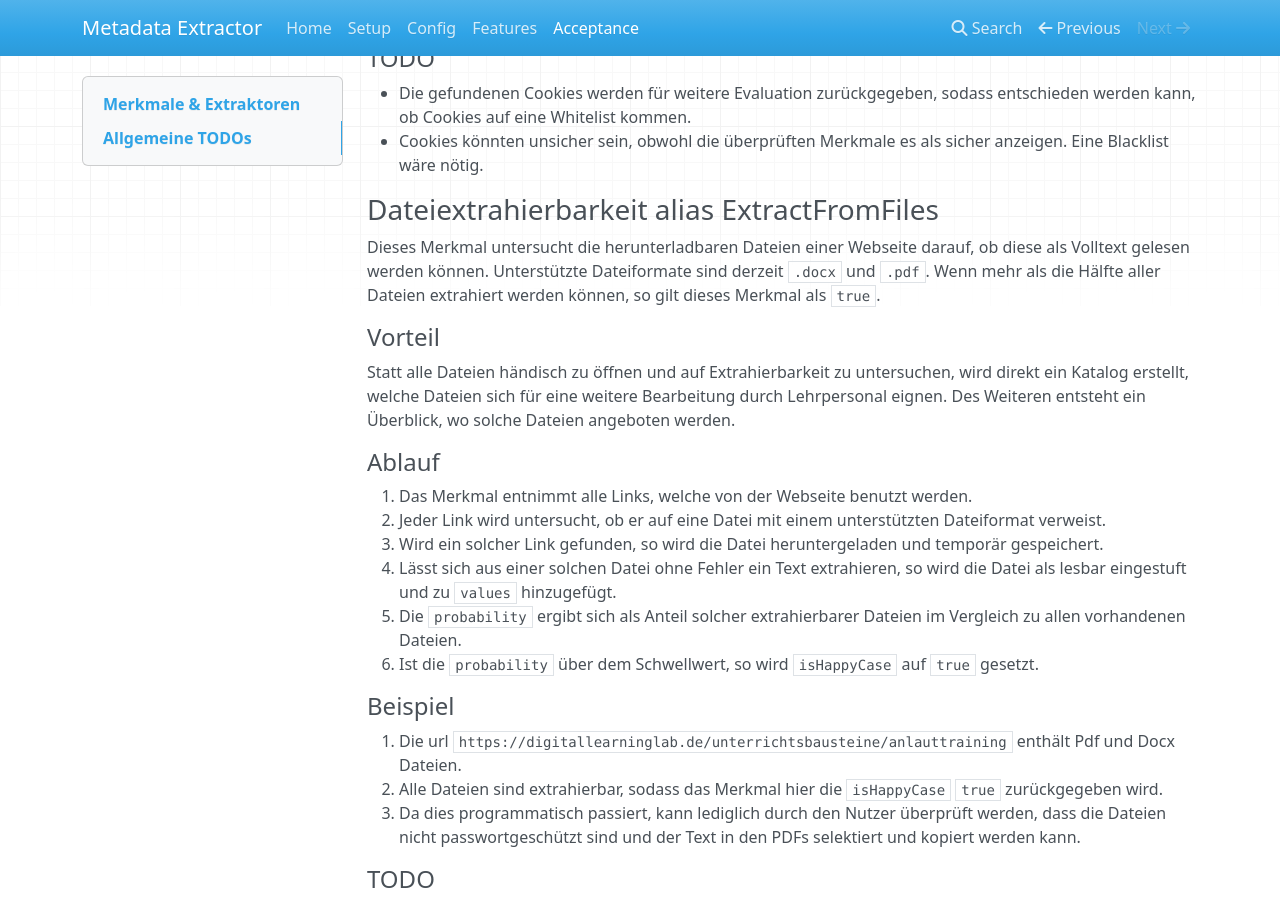
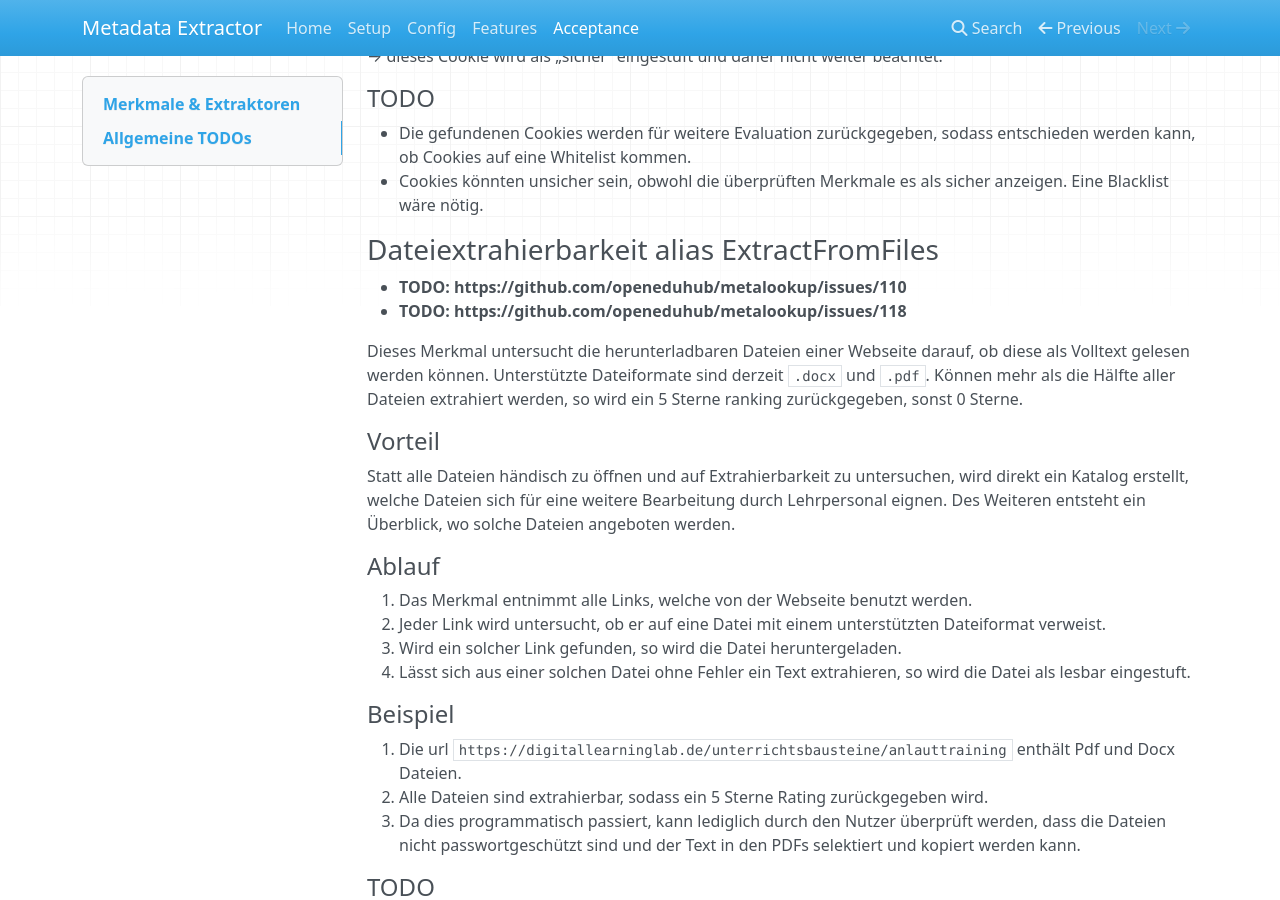
Before and after one commit to openeduhub/metalookup, an MkDocs documentation site: the page built from docs/acceptance.md, in a window 1280 px wide and 900 px high, scrolled down 1822 px. Built offline with MkDocs 1.6.1, drawn with Linux system fonts in a browser that asks for light colours; nearby versions of some CDN libraries; some of the changed text lies outside the part shown.

Commit message:
update cookies and `extract from files` documentation

```diff
--- a/docs/acceptance.md
+++ b/docs/acceptance.md
@@ -37,6 +37,7 @@ Die url `https://canyoublockit.com/extreme-test/` liefert Werte von `0.98` für
 Damit liegt auch der Mittelwert bei `0.98` welcher über dem Schwellwert von `0.95` für ein 5 Sterne rating liegt.
 
 ### Cookies
+__TODO: https://github.com/openeduhub/metalookup/issues/114__
 
 Dieses Merkmal liest die Cookies ein, die von der Webseite benutzt werden.
 Wird eines dieser Cookies als unsicher dargestellt, so wird dieses Merkmal als `false` definiert.
@@ -85,10 +86,12 @@ Cookie 2:
 - Cookies könnten unsicher sein, obwohl die überprüften Merkmale es als sicher anzeigen. Eine Blacklist wäre nötig.
 
 ### Dateiextrahierbarkeit alias ExtractFromFiles
+- __TODO: https://github.com/openeduhub/metalookup/issues/110__
+- __TODO: https://github.com/openeduhub/metalookup/issues/118__
 
 Dieses Merkmal untersucht die herunterladbaren Dateien einer Webseite darauf, ob diese als Volltext gelesen werden können.
 Unterstützte Dateiformate sind derzeit `.docx` und `.pdf`.
-Wenn mehr als die Hälfte aller Dateien extrahiert werden können, so gilt dieses Merkmal als `true`.
+Können mehr als die Hälfte aller Dateien extrahiert werden, so wird ein 5 Sterne ranking zurückgegeben, sonst 0 Sterne.
 
 #### Vorteil
 
@@ -100,16 +103,14 @@ angeboten werden.
 
 1. Das Merkmal entnimmt alle Links, welche von der Webseite benutzt werden.
 2. Jeder Link wird untersucht, ob er auf eine Datei mit einem unterstützten Dateiformat verweist.
-3. Wird ein solcher Link gefunden, so wird die Datei heruntergeladen und temporär gespeichert.
-4. Lässt sich aus einer solchen Datei ohne Fehler ein Text extrahieren, so wird die Datei als lesbar eingestuft und zu
-   `values` hinzugefügt.
-5. Die `probability` ergibt sich als Anteil solcher extrahierbarer Dateien im Vergleich zu allen vorhandenen Dateien.
-4. Ist die `probability` über dem Schwellwert, so wird `isHappyCase` auf `true` gesetzt.
+3. Wird ein solcher Link gefunden, so wird die Datei heruntergeladen.
+4. Lässt sich aus einer solchen Datei ohne Fehler ein Text extrahieren, so wird die Datei als lesbar eingestuft.
+
 
 #### Beispiel
 
 1. Die url `https://digitallearninglab.de/unterrichtsbausteine/anlauttraining` enthält Pdf und Docx Dateien.
-2. Alle Dateien sind extrahierbar, sodass das Merkmal hier die `isHappyCase` `true` zurückgegeben wird.
+2. Alle Dateien sind extrahierbar, sodass ein 5 Sterne Rating zurückgegeben wird.
 3. Da dies programmatisch passiert, kann lediglich durch den Nutzer überprüft werden, dass die Dateien nicht
    passwortgeschützt sind und der Text in den PDFs selektiert und kopiert werden kann.
 
```
